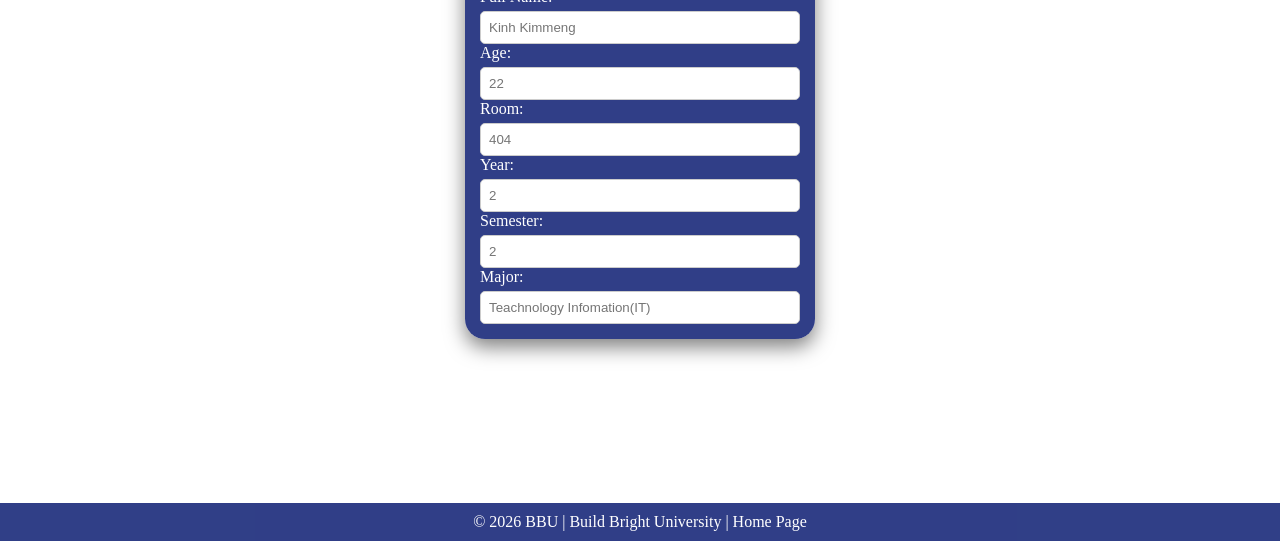
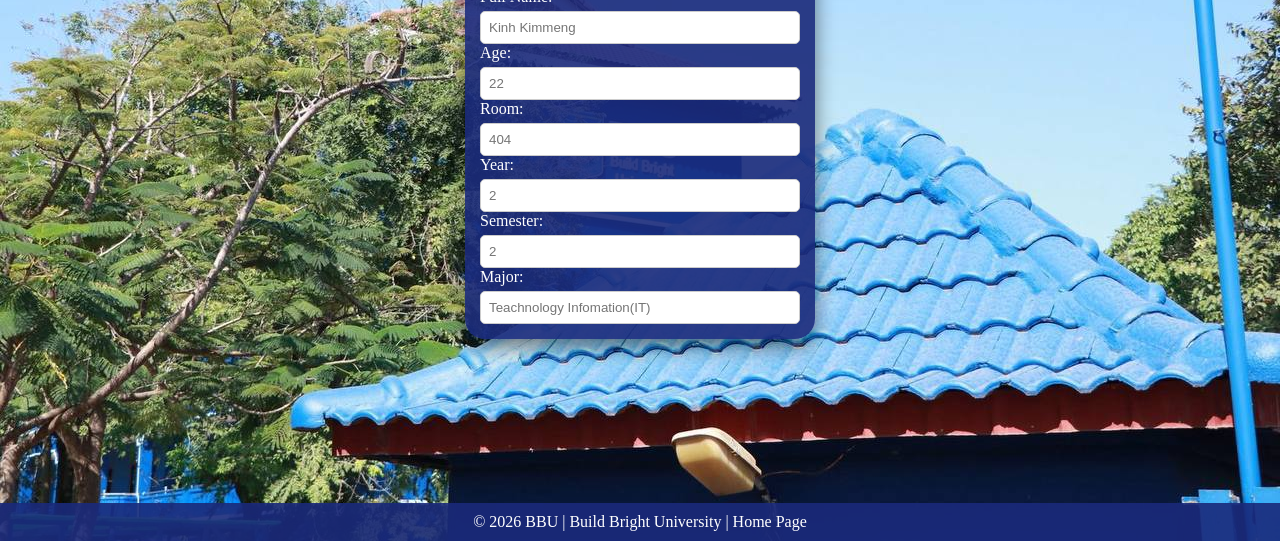
Before and after one commit to NeMo-mm/Kimmeng-Project, a plain HTML site: page index.html in a window 1280 px wide. Shown: the part 259-800 px from the top of the page. Drawn offline with Linux system fonts and the light colour scheme.

Commit message:
Update style.css

```diff
--- a/style.css
+++ b/style.css
@@ -7,7 +7,7 @@
 
         body {
    font-family:'Times New Roman',serif;
-         background-image: url('bbubg.jpg') no-repeat center center fixed;
+         background-image: url('bbubg.jpg');
          background-size:cover;
          min-height:100vh;
          margin:0;
```
